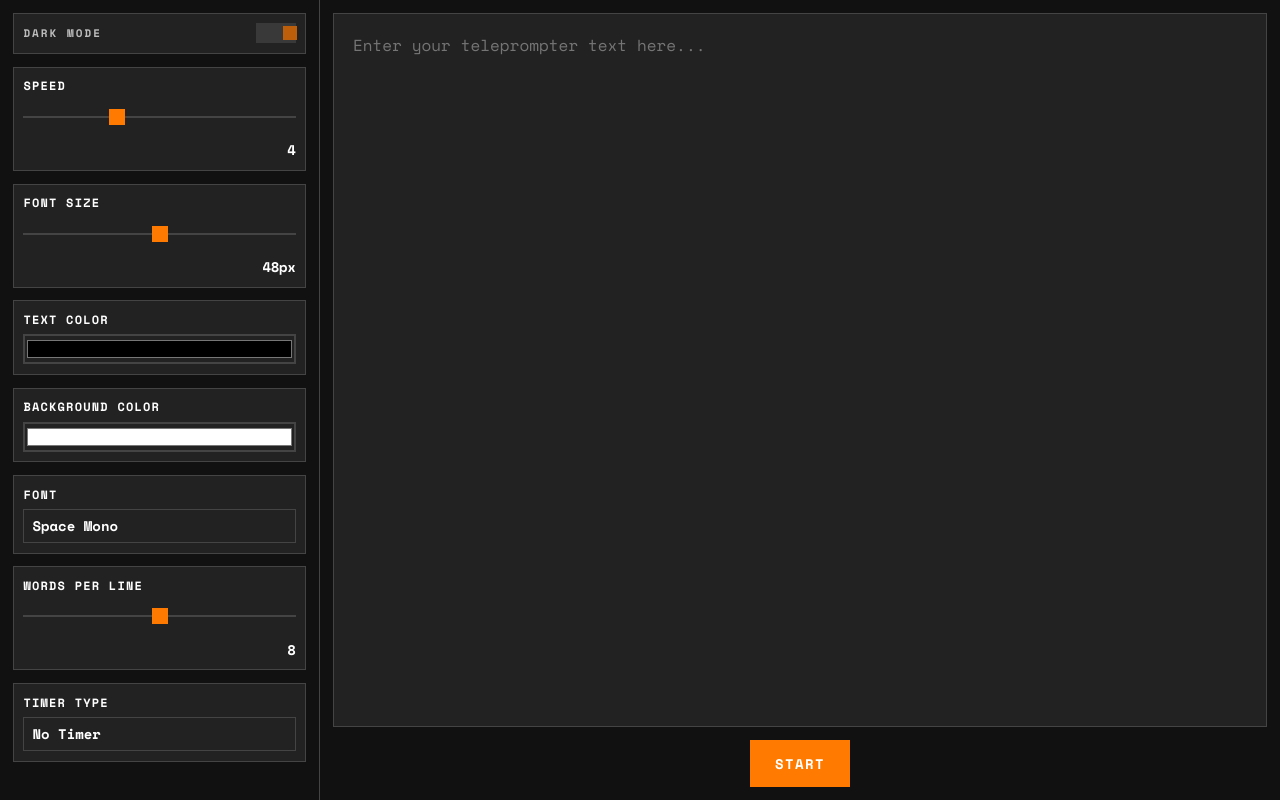
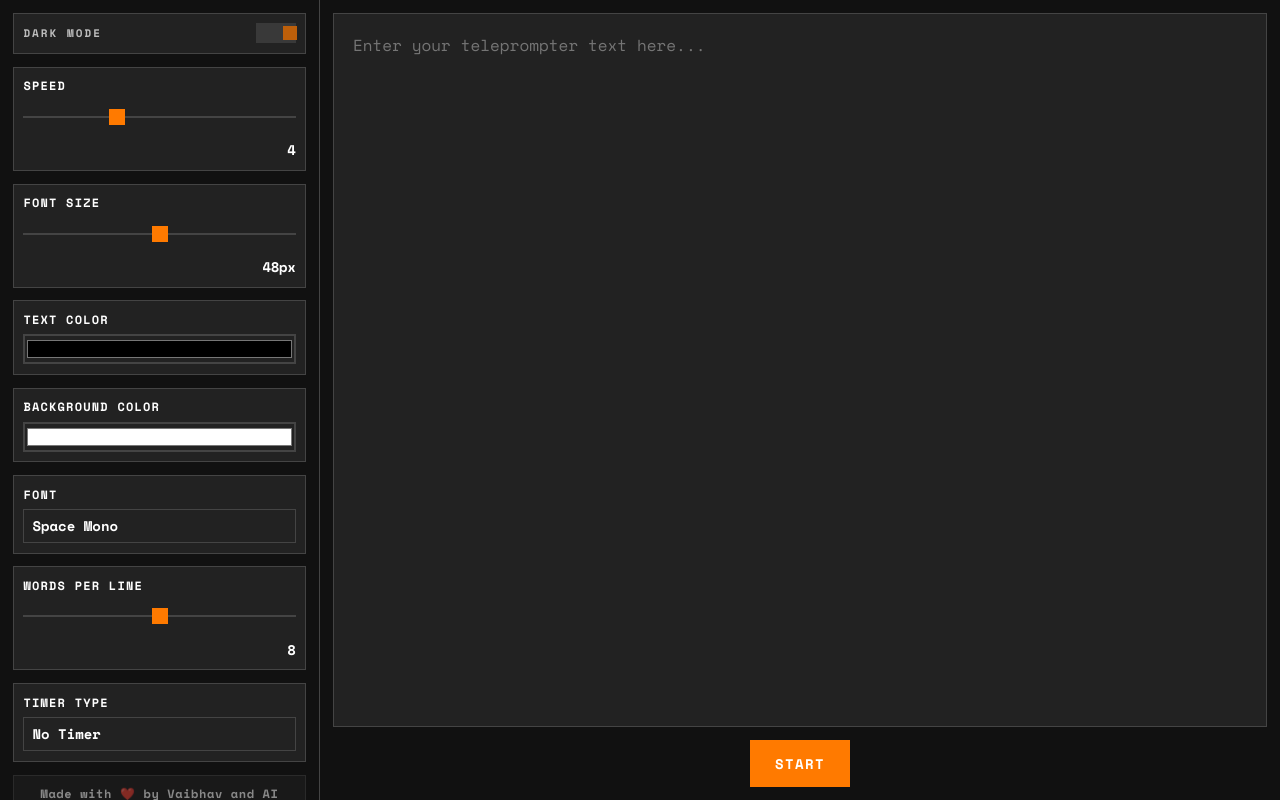
Before and after one commit to callmevg/teleprompter, a plain HTML site: page index.html in a window 1280 px wide. Drawn offline with nearby package versions, Linux system fonts and the light colour scheme.

Commit message:
Attribution

```diff
--- a/index.html
+++ b/index.html
@@ -504,6 +504,35 @@
         #countdownSettings {
             padding-bottom: calc(var(--spacing-unit) * 1);
         }
+
+        .footer {
+            margin-top: auto;
+            padding: calc(var(--spacing-unit) * 0.75);
+            font-size: 12px;
+            color: var(--text-color);
+            opacity: 0.5;
+            transition: opacity 0.2s ease;
+            text-align: center;
+            letter-spacing: 0.05em;
+            border: 1px solid var(--border-color);
+            background: var(--surface-color);
+        }
+
+        .footer a {
+            color: var(--text-color);
+            text-decoration: none;
+            border-bottom: 1px solid var(--text-color);
+            transition: all 0.2s ease;
+        }
+
+        .footer:hover {
+            opacity: 1;
+        }
+
+        .footer a:hover {
+            color: var(--accent-color);
+            border-color: var(--accent-color);
+        }
     </style>
 </head>
 <body>
@@ -577,6 +606,9 @@
                 </div>
             </div>
         </div>
+        <div class="footer">
+            Made with ❤️ by <a href="https://linkedin.com/in/vaigu" target="_blank">Vaibhav</a> and AI
+        </div>
     </div>
 
     <div class="main-content" id="mainContent">
@@ -591,7 +623,7 @@
             <div id="preview"></div>
             <div class="button-container">
                 <button class="control-button" onclick="pauseTeleprompter()">Pause</button>
-                <button class="control-button" onclick="stopTeleprompter()">Stop</button>
+                <button class="control-button" onclick="stopTeleprompter()">End</button>
             </div>
         </div>
     </div>
```
